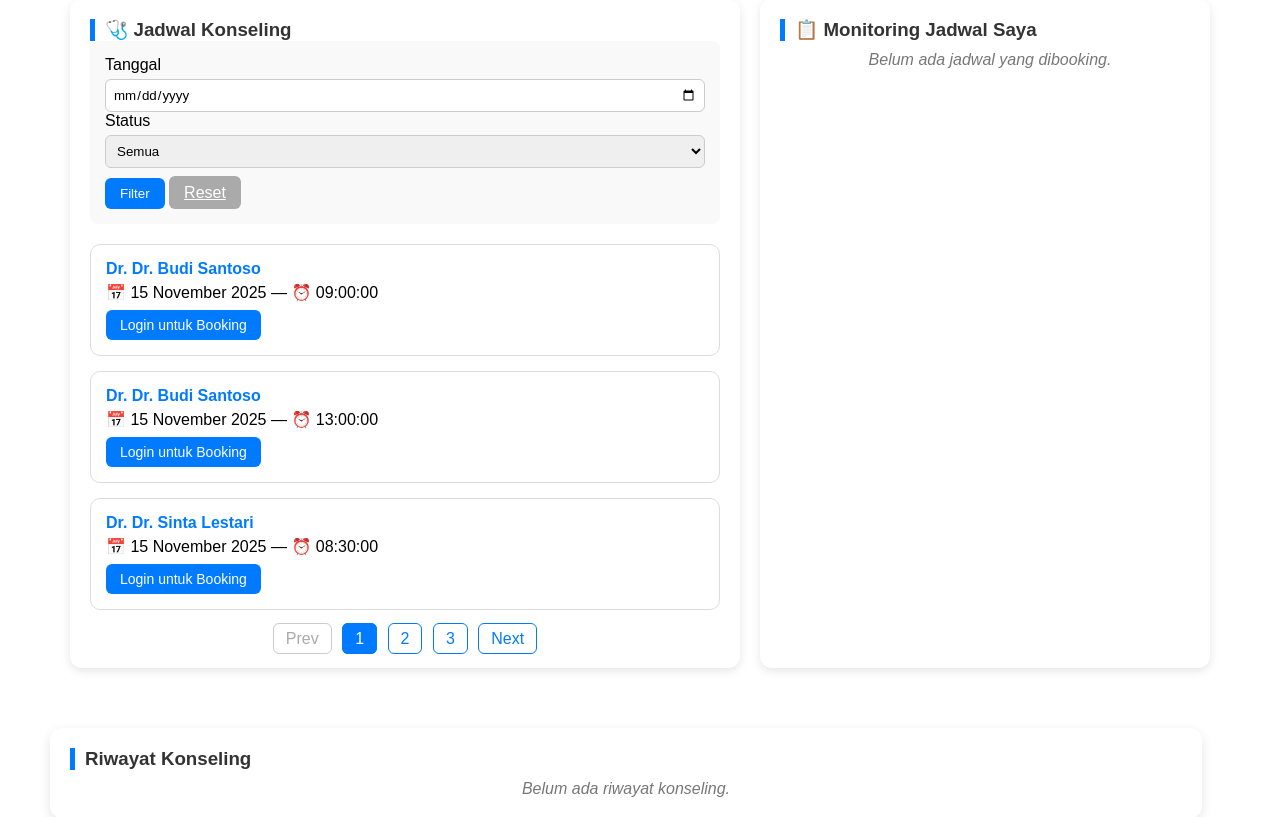
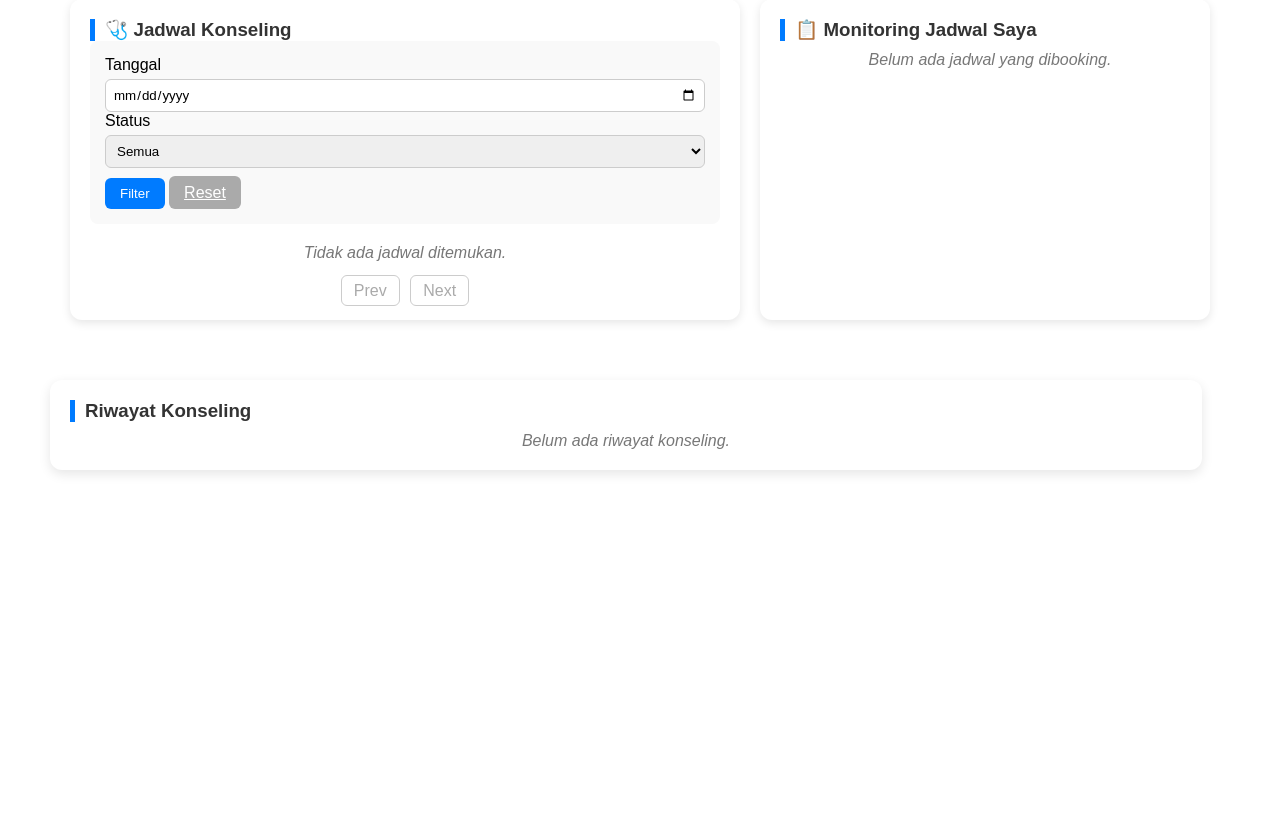
Before and after one commit to Code0Zero2/Konseling-Online, a PHP site: page /daftar_jadwal.php in a window 1280 px wide. Shown: the part 96-913 px from the top of the page. After the commit the page ends 570 px from the top, so only its background shows below. Run offline with PHP 8.4, Linux system fonts and the light colour scheme; data comes from the database, SQL or seed files in the repository.

Commit message:
fixing minor

```diff
--- a/daftar_jadwal.php
+++ b/daftar_jadwal.php
@@ -72,8 +72,13 @@ $sql_total = "
     SELECT COUNT(*) AS total
     FROM jadwal_dokter j
     JOIN users u ON j.dokter_id = u.user_id
-    WHERE u.role='dokter' $filter_query
+    LEFT JOIN booking b ON j.jadwal_id = b.jadwal_id
+    WHERE u.role='dokter'
+    AND j.status = 'tersedia'
+    AND b.booking_id IS NULL
+    $filter_query
 ";
+
 
 $result_total = mysqli_query($conn, $sql_total);
 $total_rows   = mysqli_fetch_assoc($result_total)['total'];
@@ -85,7 +90,11 @@ $sql_jadwal = "
     SELECT j.*, u.nama AS nama_dokter
     FROM jadwal_dokter j
     JOIN users u ON j.dokter_id = u.user_id
-    WHERE u.role='dokter' $filter_query
+    LEFT JOIN booking b ON j.jadwal_id = b.jadwal_id
+    WHERE u.role='dokter'
+    AND j.status = 'tersedia'
+    AND b.booking_id IS NULL
+    $filter_query
     ORDER BY j.tanggal ASC
     LIMIT $start, $limit
 ";
@@ -177,7 +186,7 @@ function batalkanBooking(bookingId) {
 
         <?php if(isset($_SESSION['id_pasien'])): ?>
             <a href="profile.php" class="no-undlin">
-              <button class="btn-primary-log">Profile</button>
+              <button class="btn-primary-log">Logout</button>
             </a>
         <?php else: ?>
             <a href="signin.php" class="no-undlin">
@@ -214,7 +223,7 @@ function batalkanBooking(bookingId) {
         <?php if (mysqli_num_rows($query) > 0): ?>
             <?php while($row = mysqli_fetch_assoc($query)): ?>
             <div class="card">
-                <h4>Dr. <?= $row['nama_dokter'] ?></h4>
+                <h4><?= $row['nama_dokter'] ?></h4>
                 <p>📅 <?= date('d F Y', strtotime($row['tanggal'])) ?> — ⏰ <?= $row['jam'] ?></p>
 
                 <?php if ($row['status'] == 'tersedia'): ?>
```
